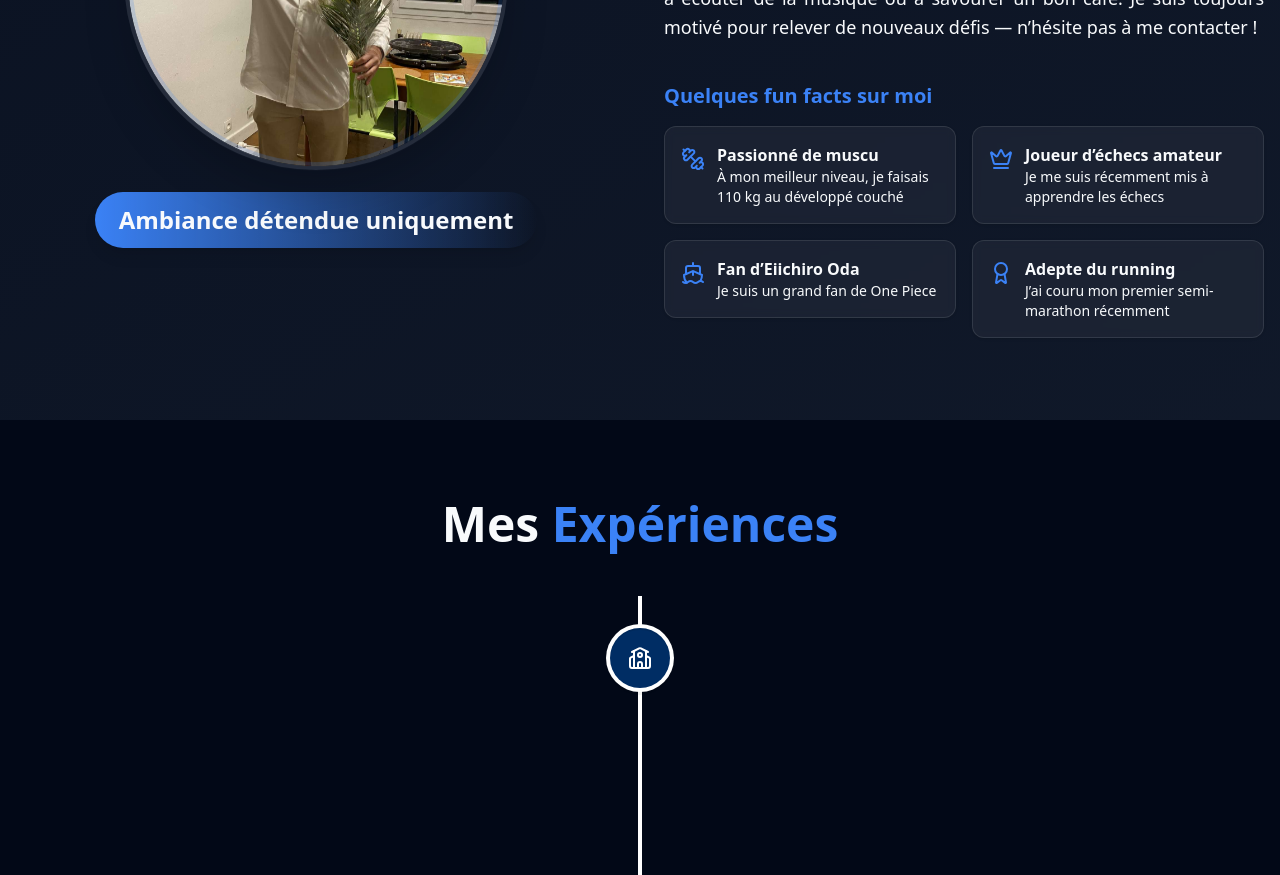
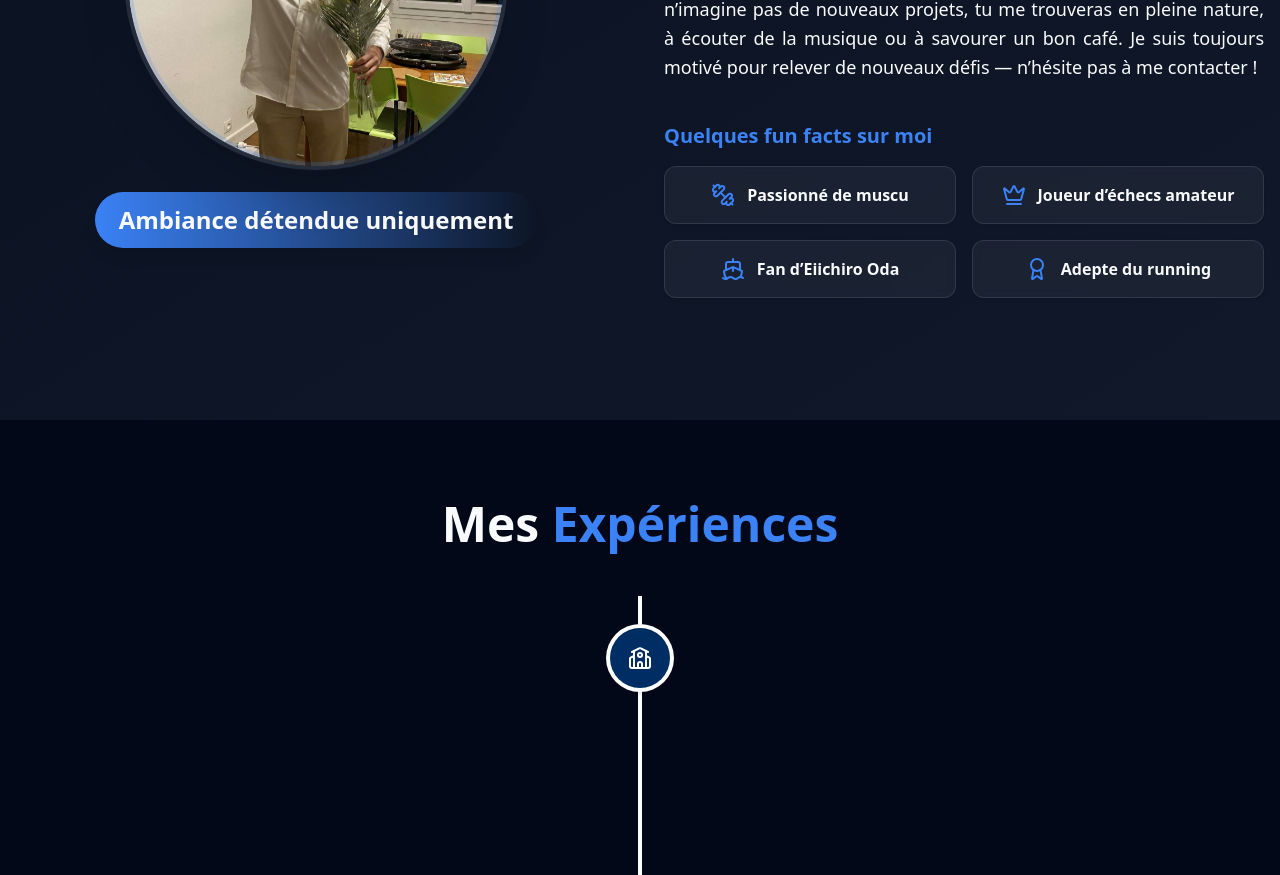
Before and after one commit to teovlt/portfolioFreelance, a React (Vite) app: page / in a window 1280 px wide. Shown: the part 1180-2055 px from the top of the page. Built offline with nearby package versions, Linux system fonts and the light colour scheme.

Commit message:
dont show description part in funCard component anymore

```diff
--- a/src/components/FunCard.tsx
+++ b/src/components/FunCard.tsx
@@ -12,12 +12,11 @@ export function FunFactCard({ icon, title, description, delay }: FunFactCardProp
   return (
     <motion.div initial={{ opacity: 0, y: 20 }} animate={{ opacity: 1, y: 0 }} transition={{ delay, duration: 0.5 }}>
       <Card className="bg-white/5 border-white/10 backdrop-blur-sm hover:bg-white/10 transition-all duration-300 hover:scale-105">
-        <CardContent className="p-4 flex items-start space-x-3">
-          <div className="text-primary mt-1">{icon}</div>
-          <div>
-            <h4 className="font-bold">{title}</h4>
-            <p className="text-sm ">{description}</p>
-          </div>
+        {/* align items vertically with items-center and drop the stray `items` keyword */}
+        <CardContent className="p-4 flex items-start justify-center space-x-3">
+          <span className="text-primary">{icon}</span>
+          <h4 className="font-bold">{title}</h4>
+          {/* <p className="text-sm">{description}</p> */}
         </CardContent>
       </Card>
     </motion.div>
```
